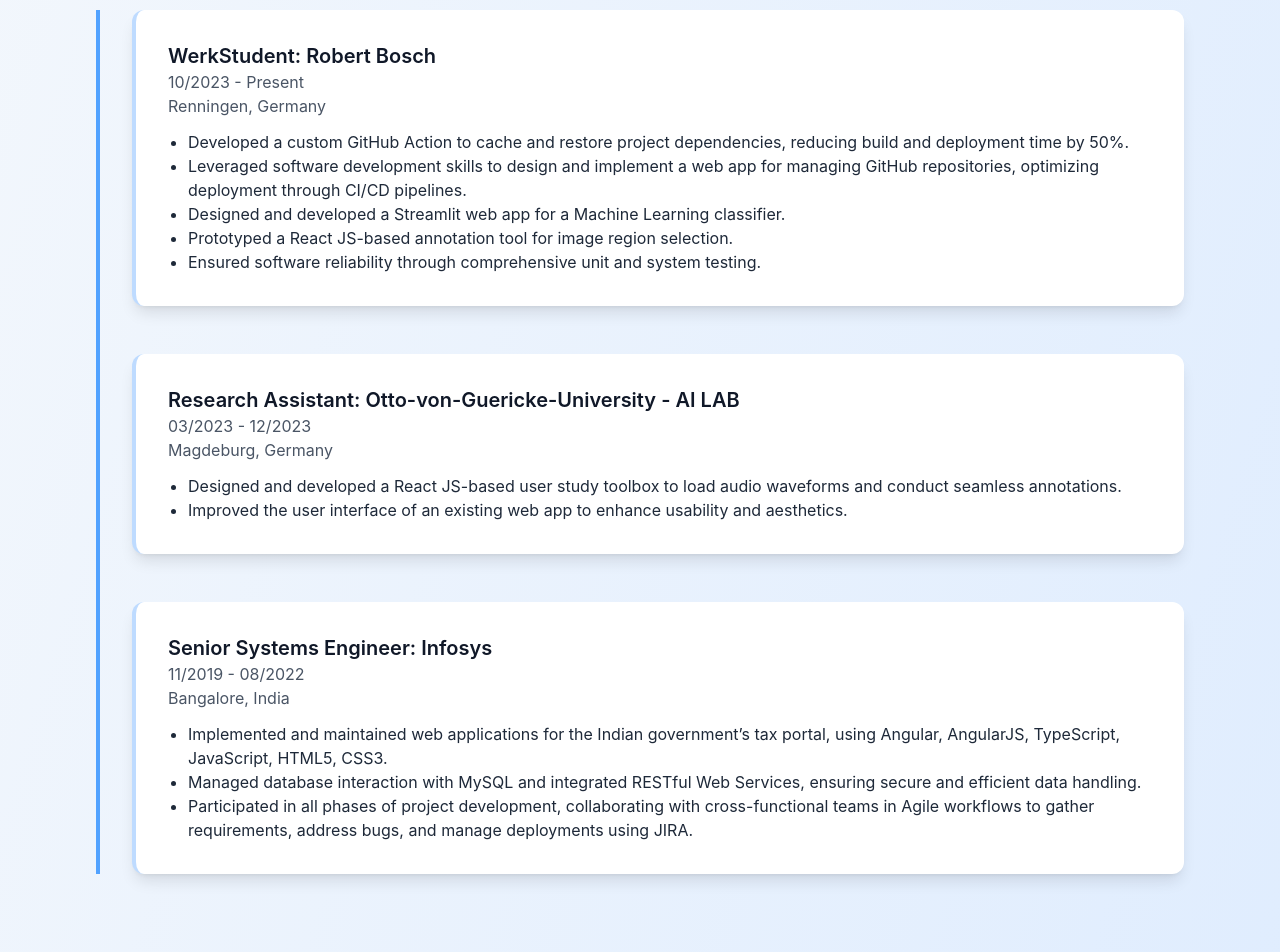
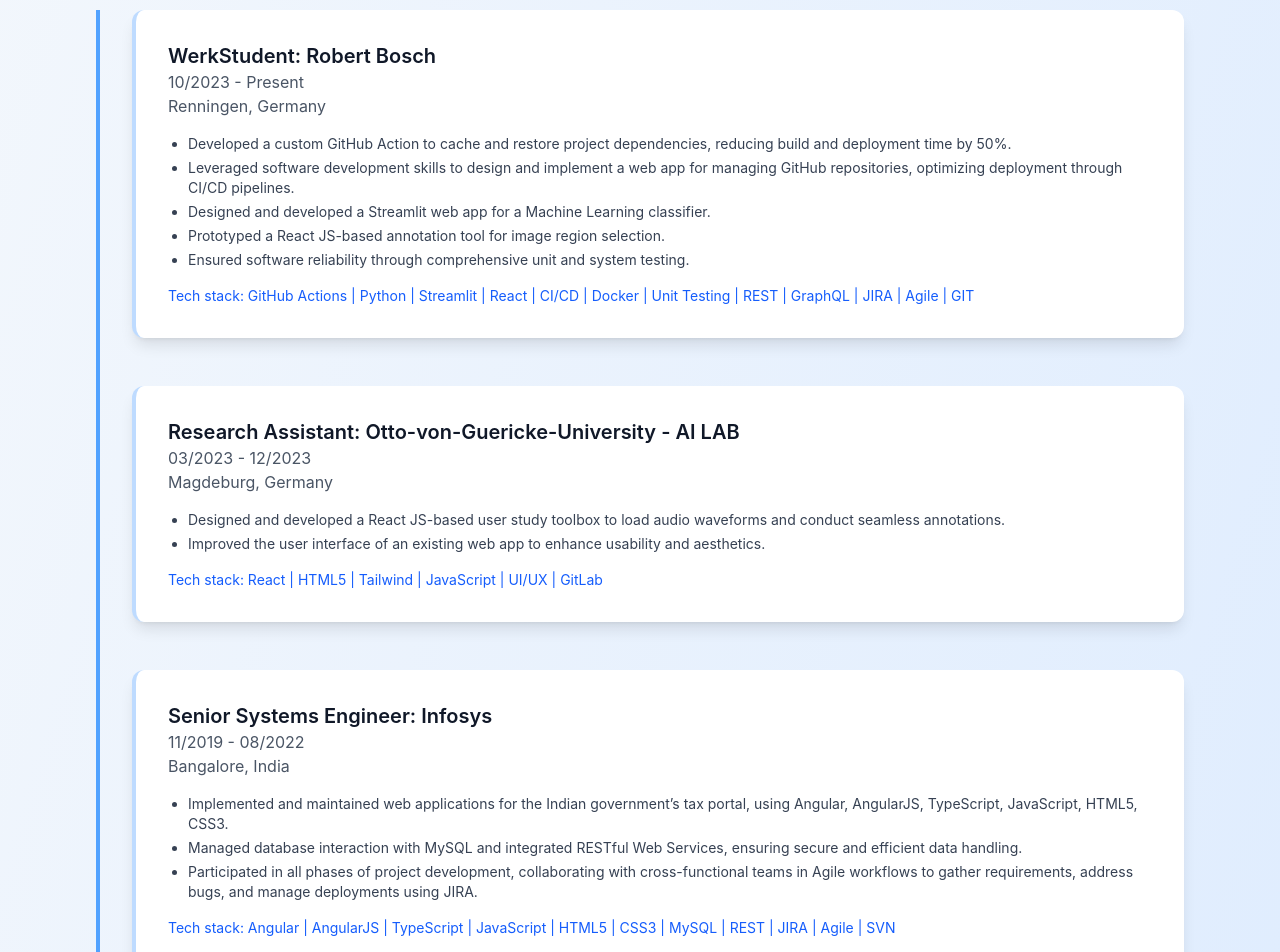
Before and after one commit to abhishrey/abhishrey.github.io, a React (Vite) app in the folder my-portfolio/: page / in a window 1280 px wide. Shown: the part 1840-2792 px from the top of the page. Built offline with nearby package versions, Linux system fonts and the light colour scheme.

Commit message:
improved UI of exp

```diff
--- a/my-portfolio/src/components/Experience.jsx
+++ b/my-portfolio/src/components/Experience.jsx
@@ -14,44 +14,53 @@
         <div className="relative border-l-4 border-blue-400 pl-4 sm:pl-8">
           {/* Job 1 */}
           <div className="mb-12 group">
-            <div className="bg-white p-8 rounded-xl shadow-lg border-l-4 border-blue-200 group-hover:shadow-xl transition">
+            <div className="bg-white p-8 rounded-xl shadow-lg border-l-4 border-blue-200 group-hover:shadow-xl transition transform hover:scale-105 hover:shadow-xl duration-300">
               <h3 className="font-semibold text-xl">WerkStudent: Robert Bosch</h3>
               <p className="text-gray-600">10/2023 - Present</p>
               <p className="text-gray-600">Renningen, Germany</p>
-              <ul className="list-disc pl-5 mt-3 text-gray-800">
+              <ul className="text-gray-700 text-sm mt-4 list-disc list-outside pl-5 space-y-1">
                 <li>Developed a custom GitHub Action to cache and restore project dependencies, reducing build and deployment time by 50%.</li>
                 <li>Leveraged software development skills to design and implement a web app for managing GitHub repositories, optimizing deployment through CI/CD pipelines.</li>
                 <li>Designed and developed a Streamlit web app for a Machine Learning classifier.</li>
                 <li>Prototyped a React JS-based annotation tool for image region selection.</li>
                 <li>Ensured software reliability through comprehensive unit and system testing.</li>
               </ul>
+              <div className="text-blue-600 text-sm mt-4 block">
+                Tech stack: GitHub Actions | Python | Streamlit | React | CI/CD | Docker | Unit Testing | REST | GraphQL | JIRA | Agile | GIT
+              </div>
             </div>
           </div>
 
           {/* Job 2 */}
           <div className="mb-12 group">
-            <div className="bg-white p-8 rounded-xl shadow-lg border-l-4 border-blue-200 group-hover:shadow-xl transition">
+            <div className="bg-white p-8 rounded-xl shadow-lg border-l-4 border-blue-200 group-hover:shadow-xl transition transform hover:scale-105 hover:shadow-xl duration-300">
               <h3 className="font-semibold text-xl">Research Assistant: Otto-von-Guericke-University - AI LAB</h3>
               <p className="text-gray-600">03/2023 - 12/2023</p>
               <p className="text-gray-600">Magdeburg, Germany</p>
-              <ul className="list-disc pl-5 mt-3 text-gray-800">
+              <ul className="text-gray-700 text-sm mt-4 list-disc list-outside pl-5 space-y-1">
                 <li>Designed and developed a React JS-based user study toolbox to load audio waveforms and conduct seamless annotations.</li>
                 <li>Improved the user interface of an existing web app to enhance usability and aesthetics.</li>
               </ul>
+              <div className="text-blue-600 text-sm mt-4 block">
+                Tech stack: React | HTML5 | Tailwind | JavaScript | UI/UX | GitLab
+              </div>
             </div>
           </div>
 
           {/* Job 3 */}
           <div className="mb-12 group">
-            <div className="bg-white p-8 rounded-xl shadow-lg border-l-4 border-blue-200 group-hover:shadow-xl transition">
+            <div className="bg-white p-8 rounded-xl shadow-lg border-l-4 border-blue-200 group-hover:shadow-xl transition transform hover:scale-105 hover:shadow-xl duration-300">
               <h3 className="font-semibold text-xl">Senior Systems Engineer: Infosys</h3>
               <p className="text-gray-600">11/2019 - 08/2022</p>
               <p className="text-gray-600">Bangalore, India</p>
-              <ul className="list-disc pl-5 mt-3 text-gray-800">
+              <ul className="text-gray-700 text-sm mt-4 list-disc list-outside pl-5 space-y-1">
                 <li>Implemented and maintained web applications for the Indian government’s tax portal, using Angular, AngularJS, TypeScript, JavaScript, HTML5, CSS3.</li>
                 <li>Managed database interaction with MySQL and integrated RESTful Web Services, ensuring secure and efficient data handling.</li>
                 <li>Participated in all phases of project development, collaborating with cross-functional teams in Agile workflows to gather requirements, address bugs, and manage deployments using JIRA.</li>
               </ul>
+              <div className="text-blue-600 text-sm mt-4 block">
+                Tech stack: Angular | AngularJS | TypeScript | JavaScript | HTML5 | CSS3 | MySQL | REST | JIRA | Agile | SVN
+              </div>
             </div>
           </div>
         </div>
```
